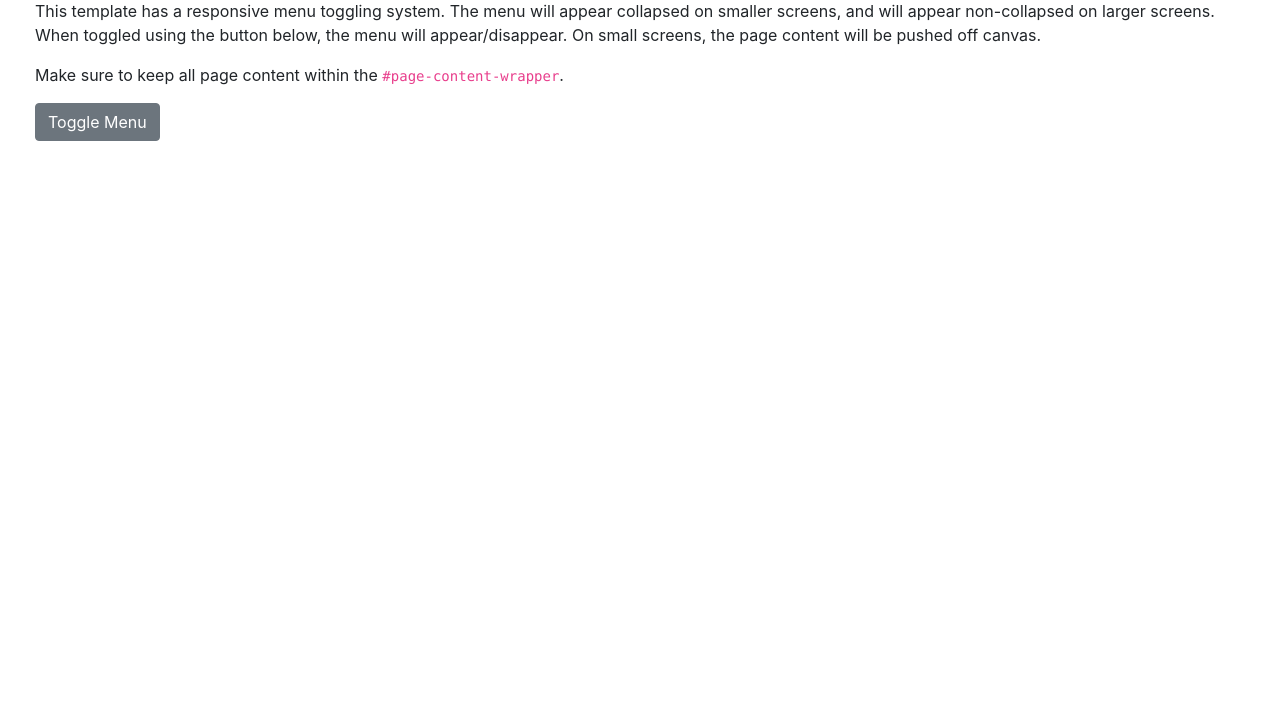
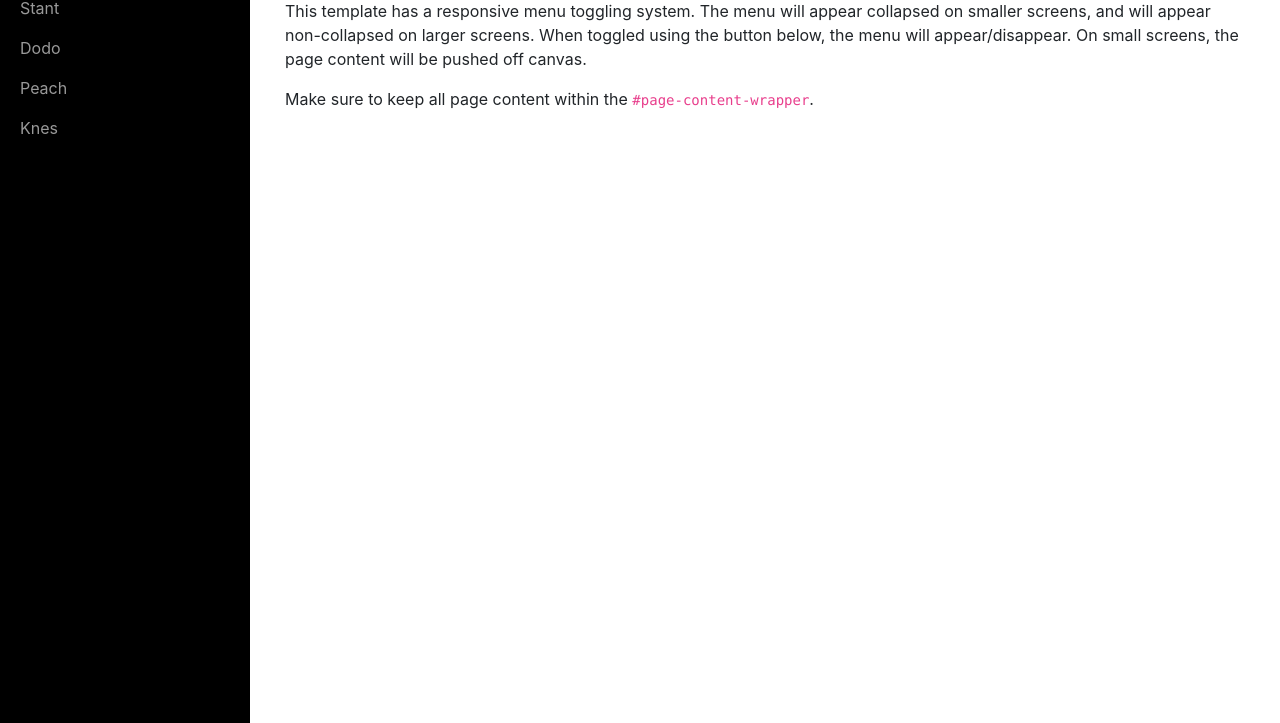
Before and after one commit to Jaylers/dayone, a website: page index.html in a window 1280 px wide. Shown: the part 77-800 px from the top of the page. Drawn offline with Linux system fonts and the light colour scheme.

Commit message:
Hide toggle button

```diff
--- a/index.html
+++ b/index.html
@@ -12,7 +12,7 @@
 </head>
 
 <body>
-    <div id="wrapper">
+    <div id="wrapper" class="toggled">
         <div id="sidebar-wrapper">
             <ul class="sidebar-nav">
                 <li class="sidebar-brand">
@@ -42,7 +42,7 @@
                     On small screens, the page content will be pushed off canvas.</p>
                 <p>Make sure to keep all page content within the
                     <code>#page-content-wrapper</code>.</p>
-                <a href="#menu-toggle" class="btn btn-secondary" id="menu-toggle">Toggle Menu</a>
+                <!-- <a href="#menu-toggle" class="btn btn-secondary" id="menu-toggle">Toggle Menu</a> -->
             </div>
         </div>
     </div>
```
